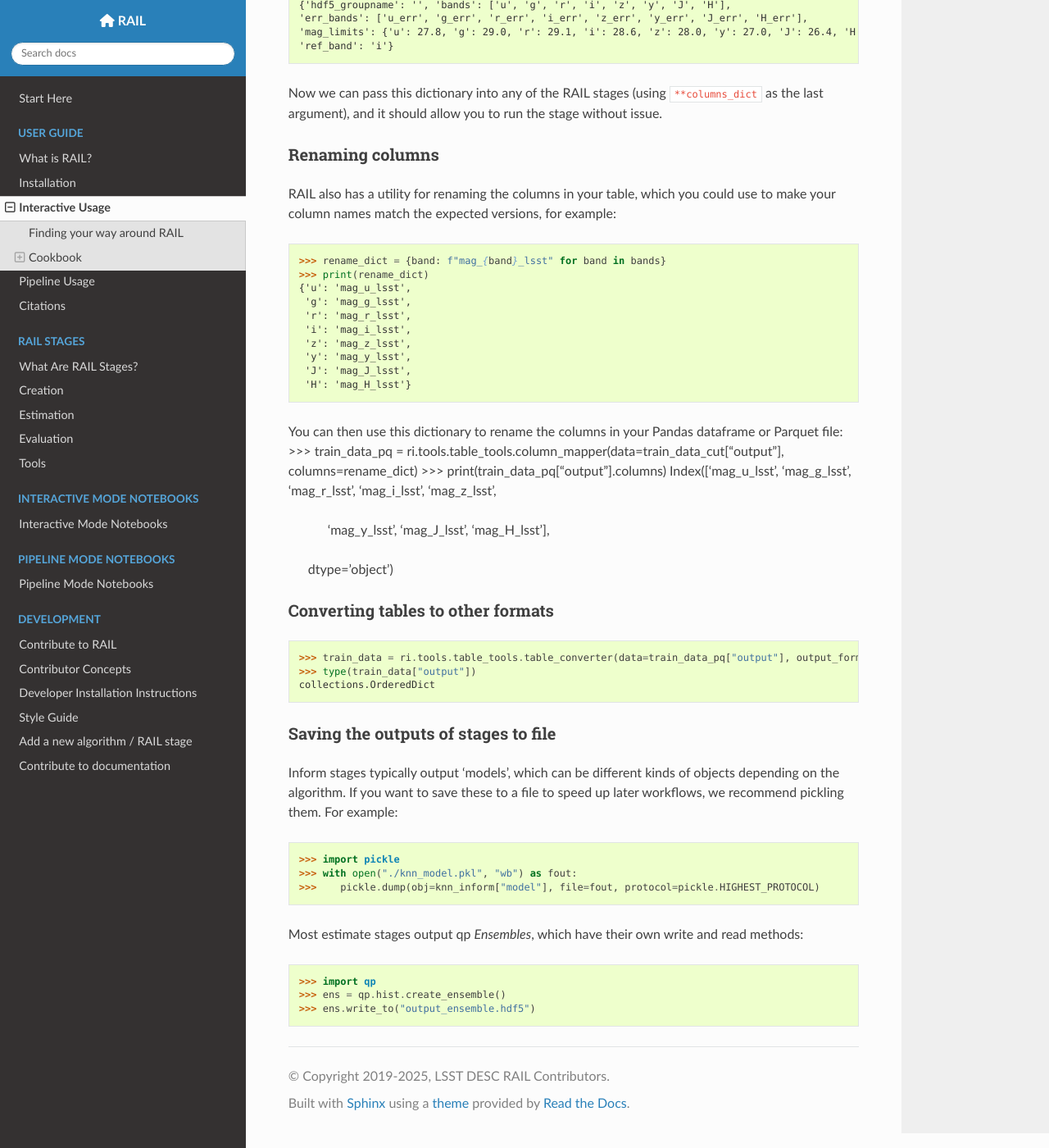
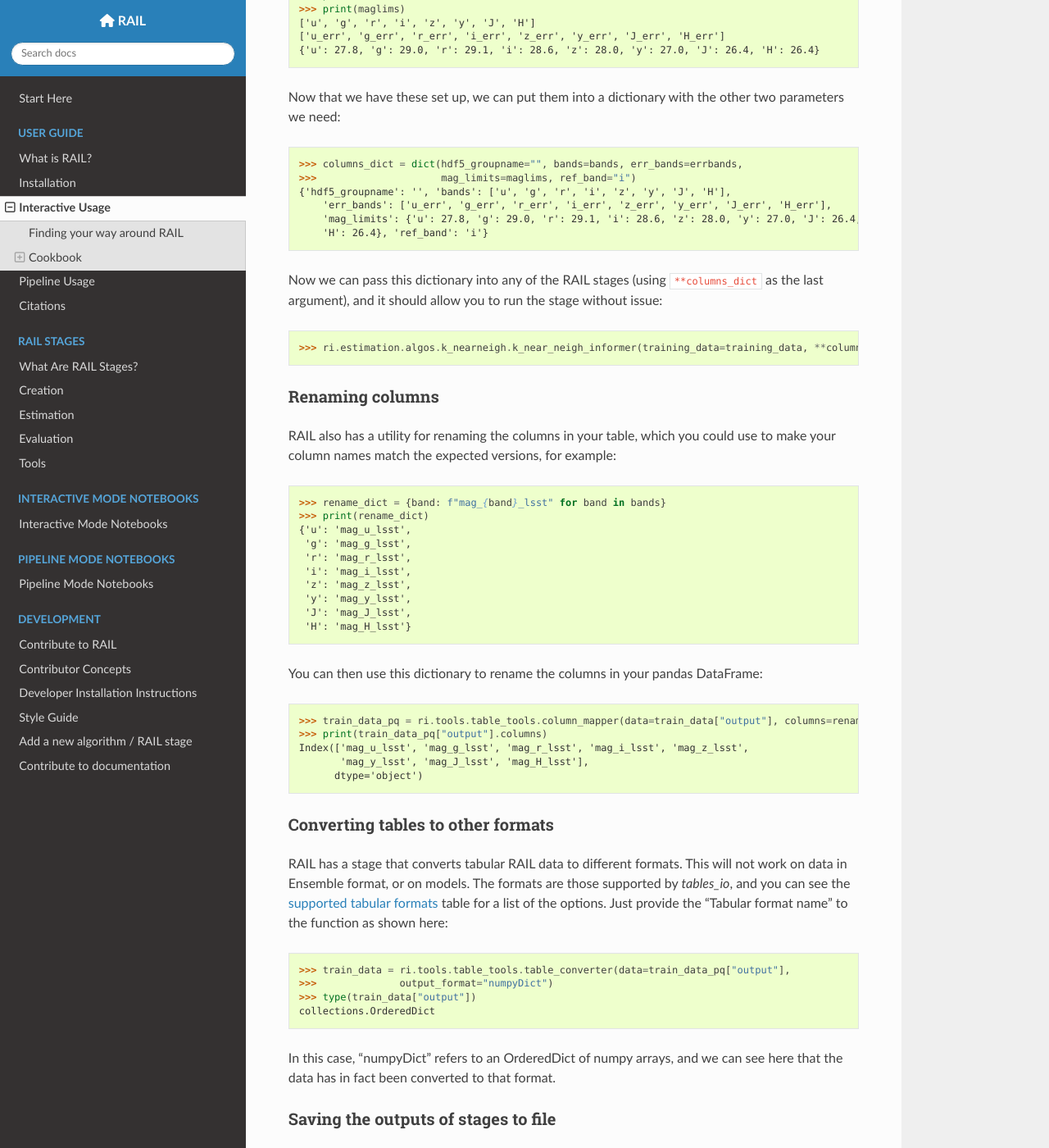
Before and after one commit to LSSTDESC/rail, a Sphinx documentation site: the page built from docs/source/user_guide/interactive_usage.rst, in a window 1280 px wide and 1400 px high, scrolled down 2818 px. Shown: the whole window at 82% size. Built offline with Sphinx 7.4.7 and the Read the Docs theme 3.1.0, drawn with Linux system fonts in a browser that asks for light colours; nearby versions of some CDN libraries; pages that are not in the unit, such as notebooks, are missing from menus; the version number could not be read and is left out; some of the changed text lies outside the part shown.

Commit message:
updating examples in the interactive cookbook

```diff
--- a/docs/source/user_guide/interactive_usage.rst
+++ b/docs/source/user_guide/interactive_usage.rst
@@ -92,25 +91,39 @@
 Running a RAIL algorithm in interactive mode
 --------------------------------------------
 
->>> import rail.interactive as ri
->>> import tables_io
->>> from rail.utils.path_utils import find_rail_file
+To run a RAIL stage in interactive mode, you just run that interactive function. The interactive function
+names correspond to the stage names. Here's an example of running the *inform* stage of the
+`K-Nearest Neighbours <http://localhost:5500/docs/_build/html/source/rail_stages/estimation.html#k-nearest-neighbor>`_
+estimation algorithm:
+
+>>> import rail.interactive as ri # import all rail interactive functions
+>>> import tables_io # for reading and writing data
+>>> from rail.utils.path_utils import find_rail_file # for getting our training data
 >>> training_data_file = find_rail_file("examples_data/testdata/test_dc2_training_9816.hdf5")
->>> training_data = tables_io.read(calibration_data_file)
->>> ri.estimation.algos.k_nearneigh.k_near_neigh_informer(training_data=training_data)
+>>> training_data = tables_io.read(calibration_data_file) # read in training data file
+>>> knn_model = ri.estimation.algos.k_nearneigh.k_near_neigh_informer(training_data=training_data)
+>>> print(knn_model) # output is returned as a dictionary
+{'model': {'kdtree': <sklearn.neighbors._kd_tree.KDTree object at 0x5d6fbc75d130>,
+    'bestsig': np.float64(0.023333333333333334), 'nneigh': 7,
+    'truezs': array([0.02043499, 0.01936132, 0.03672067, ..., 2.97927326, 2.98694714,
+    2.97646626], shape=(10225,)), 'only_colors': False}}
 
+The stages give you back any outputs from that stage as a dictionary.
 
 ----------------------------------------
 Running RAIL with different column names
 ----------------------------------------
 
-RAIL stages typically expect a certain default set of column names for photometry and error columns. These are just supplied by
-default arguments to some common configuration parameters, and can be easily overridden by providing your own arguments to those
-parameters to tell the code to expect the columns that your data has. Depending on the stage, you may only need some of these values,
-but often supplying all of these values to every stage will not provide issues, as additional unnecessary arguments are just ignored.
+RAIL stages typically expect a certain default set of column names for photometry and error columns.
+These are just supplied by default arguments to some common configuration parameters, and can be easily
+overridden by providing your own arguments to those parameters to tell the code to expect the columns
+that your data has. Depending on the stage, you may only need some of these values, but often supplying
+all of these values to every stage will not provide issues, as additional unnecessary arguments are just
+ignored.
 
-For example, if you are using a data table that is a Pandas dataframe with the following column names: ``["u", "g", "r", "i", "z", "y", "J", "H"]``,
-then you need to provide the following parameters as shown in the example below.
+For example, if you are using a data table that is a pandas DataFrame with the following column names:
+``["u", "g", "r", "i", "z", "y", "J", "H"]``, then you need to provide the following parameters as
+shown in the example below.
 
 * ``hdf5_groupname``
 * ``bands``
@@ -139,18 +152,22 @@
 >>> columns_dict = dict(hdf5_groupname="", bands=bands, err_bands=errbands,
 >>>                     mag_limits=maglims, ref_band="i")
 {'hdf5_groupname': '', 'bands': ['u', 'g', 'r', 'i', 'z', 'y', 'J', 'H'],
-'err_bands': ['u_err', 'g_err', 'r_err', 'i_err', 'z_err', 'y_err', 'J_err', 'H_err'],
-'mag_limits': {'u': 27.8, 'g': 29.0, 'r': 29.1, 'i': 28.6, 'z': 28.0, 'y': 27.0, 'J': 26.4, 'H': 26.4},
-'ref_band': 'i'}
+    'err_bands': ['u_err', 'g_err', 'r_err', 'i_err', 'z_err', 'y_err', 'J_err', 'H_err'],
+    'mag_limits': {'u': 27.8, 'g': 29.0, 'r': 29.1, 'i': 28.6, 'z': 28.0, 'y': 27.0, 'J': 26.4,
+    'H': 26.4}, 'ref_band': 'i'}
 
-Now we can pass this dictionary into any of the RAIL stages (using ``**columns_dict`` as the last argument), and it should allow you to run the stage without issue.
+Now we can pass this dictionary into any of the RAIL stages (using ``**columns_dict`` as the last argument),
+and it should allow you to run the stage without issue:
+
+>>> ri.estimation.algos.k_nearneigh.k_near_neigh_informer(training_data=training_data, **columns_dict)
 
 
 ----------------
 Renaming columns
 ----------------
 
-RAIL also has a utility for renaming the columns in your table, which you could use to make your column names match the expected versions, for example:
+RAIL also has a utility for renaming the columns in your table, which you could use to make
+your column names match the expected versions, for example:
 
 >>> rename_dict = {band: f"mag_{band}_lsst" for band in bands}
 >>> print(rename_dict)
@@ -163,8 +180,9 @@
  'J': 'mag_J_lsst',
  'H': 'mag_H_lsst'}
 
-You can then use this dictionary to rename the columns in your Pandas dataframe or Parquet file:
->>> train_data_pq = ri.tools.table_tools.column_mapper(data=train_data_cut["output"], columns=rename_dict)
+You can then use this dictionary to rename the columns in your pandas DataFrame:
+
+>>> train_data_pq = ri.tools.table_tools.column_mapper(data=train_data["output"], columns=rename_dict)
 >>> print(train_data_pq["output"].columns)
 Index(['mag_u_lsst', 'mag_g_lsst', 'mag_r_lsst', 'mag_i_lsst', 'mag_z_lsst',
        'mag_y_lsst', 'mag_J_lsst', 'mag_H_lsst'],
@@ -175,24 +193,46 @@
 Converting tables to other formats
 ----------------------------------
 
->>> train_data = ri.tools.table_tools.table_converter(data=train_data_pq["output"], output_format="numpyDict")
+RAIL has a stage that converts tabular RAIL data to different formats. This will
+not work on data in Ensemble format, or on models. The formats are those supported
+by `tables_io`, and you can see the `supported tabular formats <https://tables-io.readthedocs.io/en/latest/quickstart.html#supported-tabular-formats>`_
+table for a list of the options. Just provide the "Tabular format name" to the
+function as shown here:
+
+>>> train_data = ri.tools.table_tools.table_converter(data=train_data_pq["output"],
+>>>              output_format="numpyDict")
 >>> type(train_data["output"])
 collections.OrderedDict
 
+In this case, "numpyDict" refers to an OrderedDict of numpy arrays, and we can see here
+that the data has in fact been converted to that format.
 
 ------------------------------------
 Saving the outputs of stages to file
 ------------------------------------
 
-Inform stages typically output 'models', which can be different kinds of objects depending on the algorithm. If you want to save these to a file to speed up later workflows,
+Inform stages typically output 'models', which can be different kinds of objects depending on
+the algorithm. If you want to save these to a file to speed up later workflows,
 we recommend pickling them. For example:
 
 >>> import pickle
 >>> with open("./knn_model.pkl", "wb") as fout:
 >>>    pickle.dump(obj=knn_inform["model"], file=fout, protocol=pickle.HIGHEST_PROTOCOL)
 
-Most estimate stages output qp `Ensembles`, which have their own write and read methods:
+You can then provide the name of the file to the interactive functions.
+
+Most estimate stages output qp Ensembles, which have their own write and read methods.
+The following will write an Ensemble to an HDF5 file:
 
 >>> import qp
->>> ens = qp.hist.create_ensemble()
->>> ens.write_to("output_ensemble.hdf5")
+>>> estimate_output["output"].write_to("output_ensemble.hdf5")
+
+To read the Ensemble back in, you can also use qp:
+
+>>> import qp
+>>> estimate_ens = qp.read("output_ensemble.hdf5")
+>>> estimate_ens
+Ensemble(the_class=hist,shape=(2, 50))
+
+For more details about how qp stores Ensembles in files, take a look at the notebook
+on `Exploring the structure of an Ensemble file <https://qp.readthedocs.io/en/main/user_guide/cookbook/datamanipulation.html#exploring-the-structure-of-an-ensemble-file>`_
```
Also changed, not shown: other parts of docs/source/user_guide/interactive_usage.rst (+1 -2 lines).
